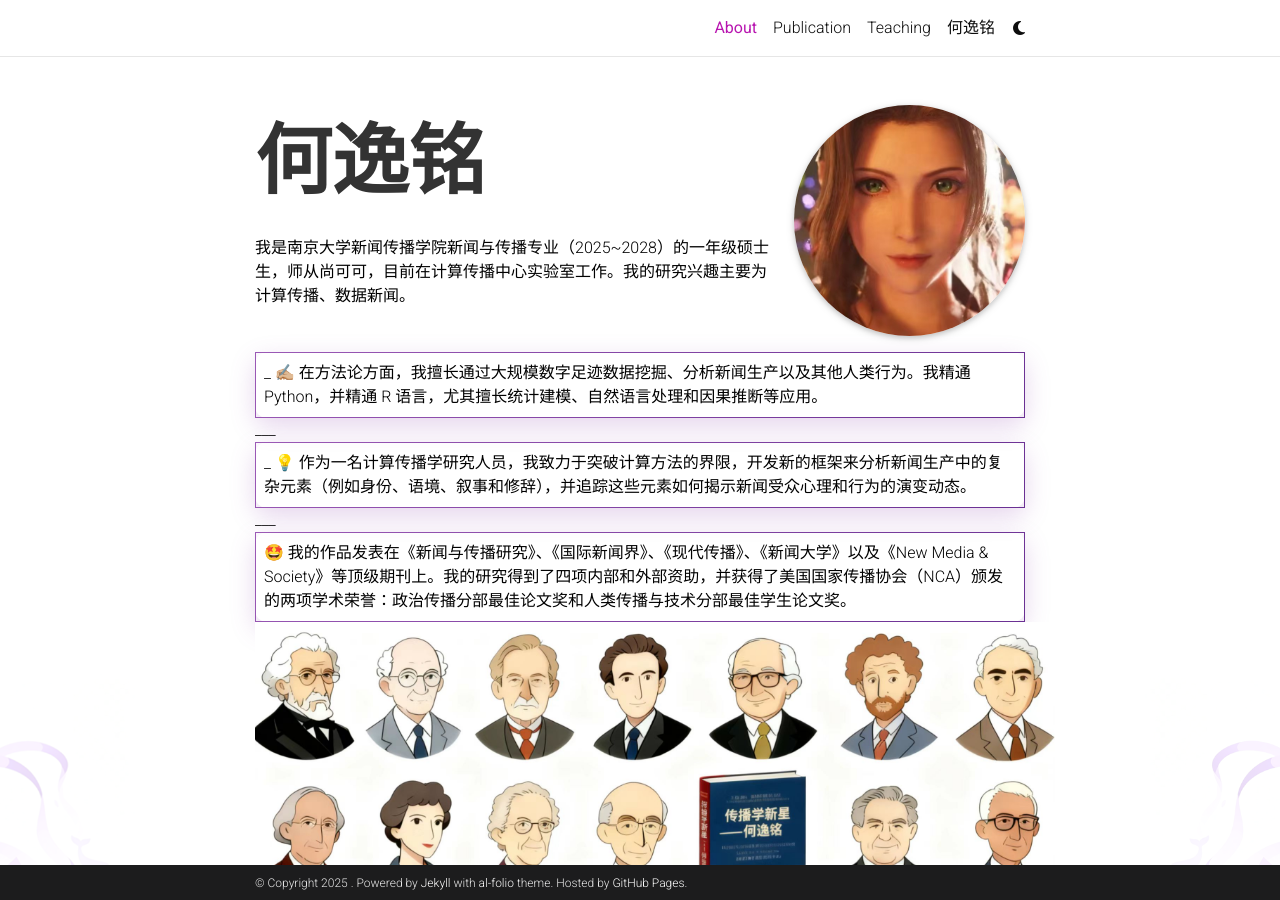
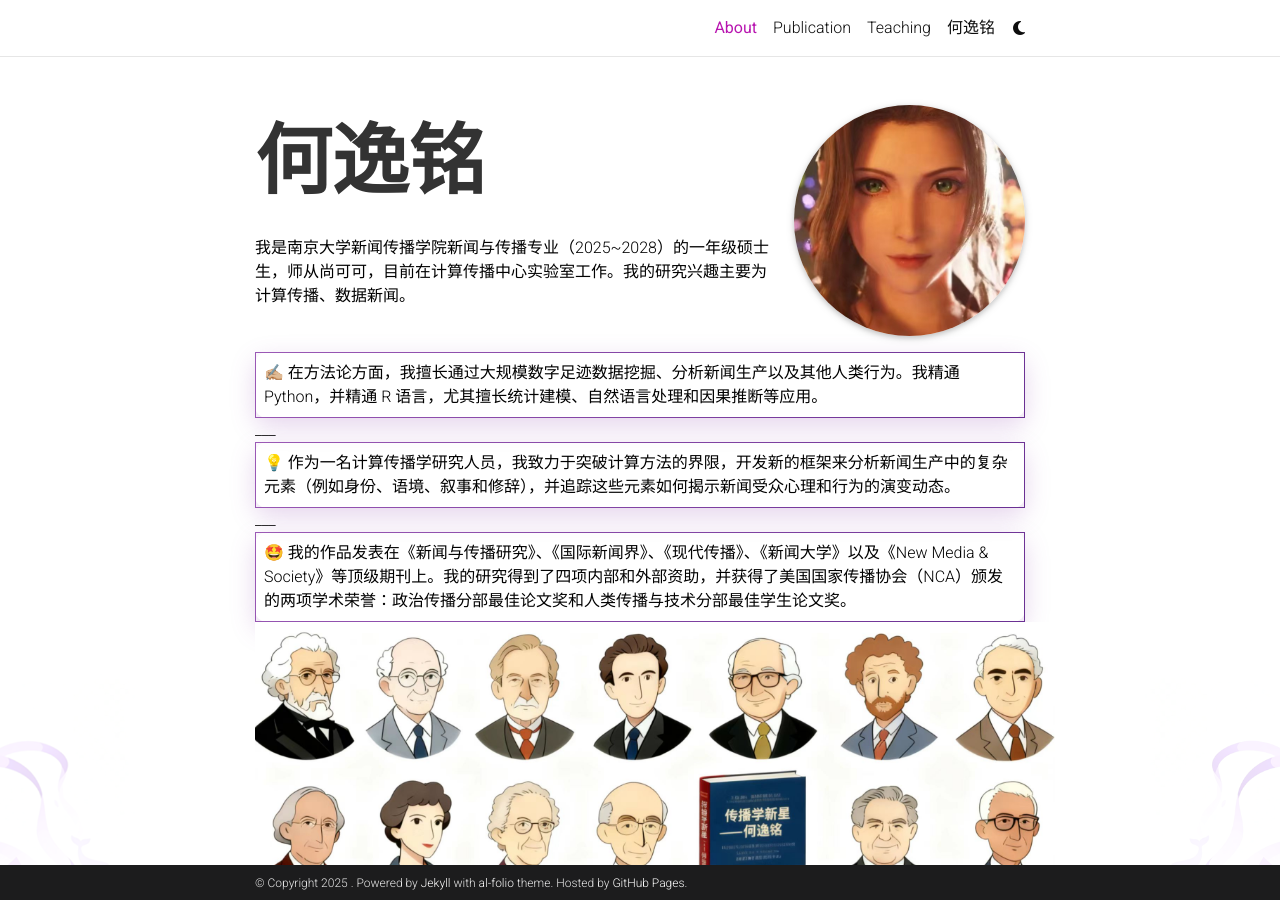
Before and after one commit to HeYiming771218/HeYiming771218.github.io, a Jekyll site: the page built from _pages/about.md, in a window 1280 px wide and 900 px high. Built offline with Jekyll 4.4.1, drawn with Linux system fonts in a browser that asks for light colours; full-size pictures stand in for the smaller copies a plugin makes; comment, search, counter and statistics services are not loaded; a style sheet for code colours, icons or effects is not loaded.

```diff
--- a/_pages/about.md
+++ b/_pages/about.md
@@ -48,13 +48,13 @@ social: false  # includes social icons at the bottom of the page
 我是南京大学新闻传播学院新闻与传播专业（2025~2028）的一年级硕士生，师从尚可可，目前在计算传播中心实验室工作。我的研究兴趣主要为<strong>计算传播、数据新闻</strong>。
 
 <div class="about-purple-box">
-_  ✍🏼 在方法论方面，我擅长通过大规模数字足迹数据挖掘、分析新闻生产以及其他人类行为。我精通 Python，并精通 R 语言，尤其擅长统计建模、自然语言处理和因果推断等应用。
+✍🏼 在方法论方面，我擅长通过大规模数字足迹数据挖掘、分析新闻生产以及其他人类行为。我精通 Python，并精通 R 语言，尤其擅长统计建模、自然语言处理和因果推断等应用。
 </div>
 <br>
 ___
 
 <div class="about-purple-box">
-_  💡 作为一名计算传播学研究人员，我致力于突破计算方法的界限，开发新的框架来分析新闻生产中的复杂元素（例如身份、语境、叙事和修辞），并追踪这些元素如何揭示新闻受众心理和行为的演变动态。
+💡 作为一名计算传播学研究人员，我致力于突破计算方法的界限，开发新的框架来分析新闻生产中的复杂元素（例如身份、语境、叙事和修辞），并追踪这些元素如何揭示新闻受众心理和行为的演变动态。
 </div>
 <br>
 ___
```
